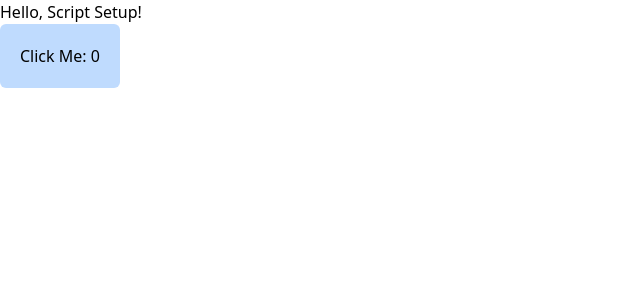
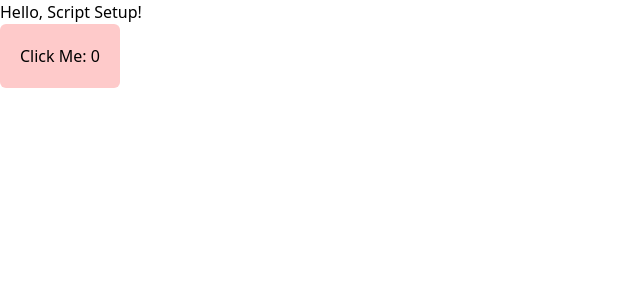
Before and after one commit to silent-falcon/aviation-airport-map, a Vue app: page / in a window 1280 px wide. Shown: the top 300 px of the page, without its empty margins (0-640 px from the left). Built offline with nearby package versions, Linux system fonts and the light colour scheme.

Commit message:
Change button color. Test CI/CD

```diff
--- a/src/views/HomeView.vue
+++ b/src/views/HomeView.vue
@@ -15,7 +15,7 @@ const increment = () => {
   <main>
     <div>
       <h1>{{ message }}</h1>
-      <button @click="increment" class="bg-blue-200 rounded-md p-5">Click Me: {{ count }}</button>
+      <button @click="increment" class="bg-red-200 rounded-md p-5">Click Me: {{ count }}</button>
   </div>
   </main>
 </template>
```
